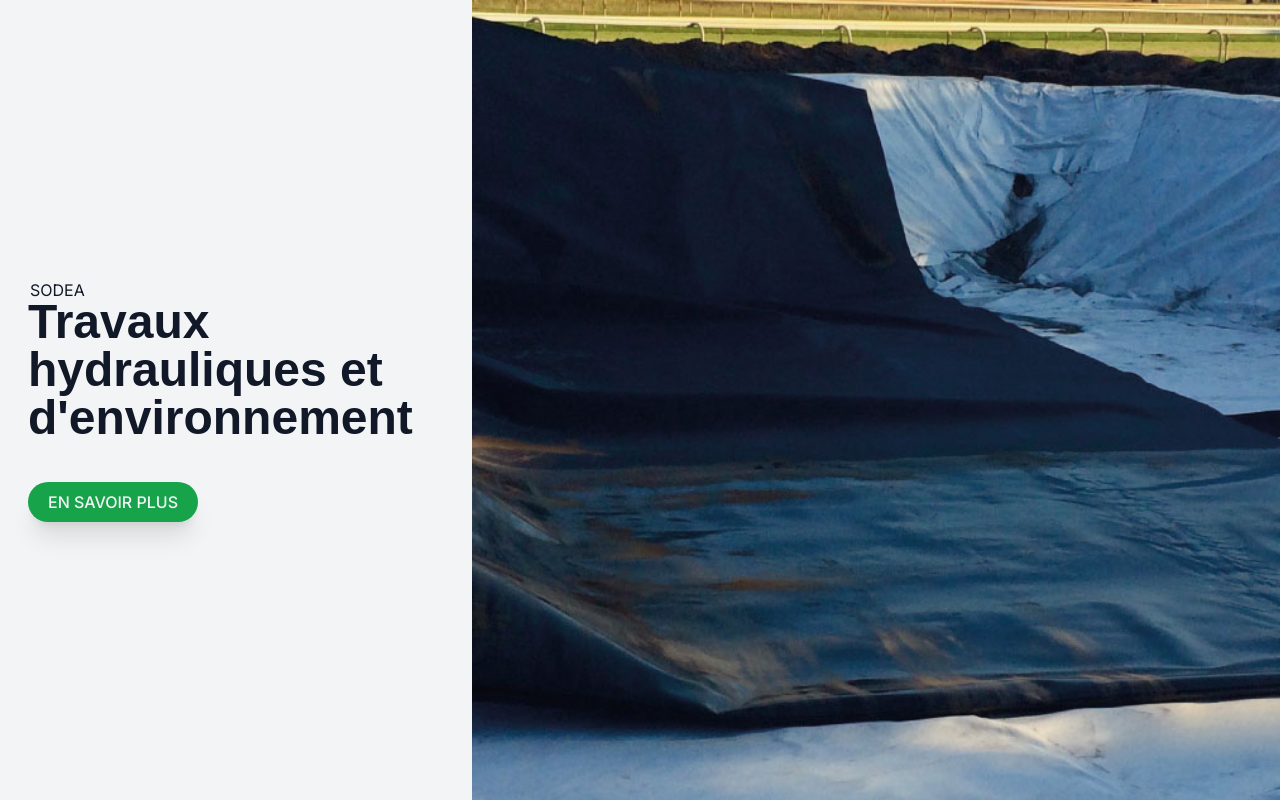
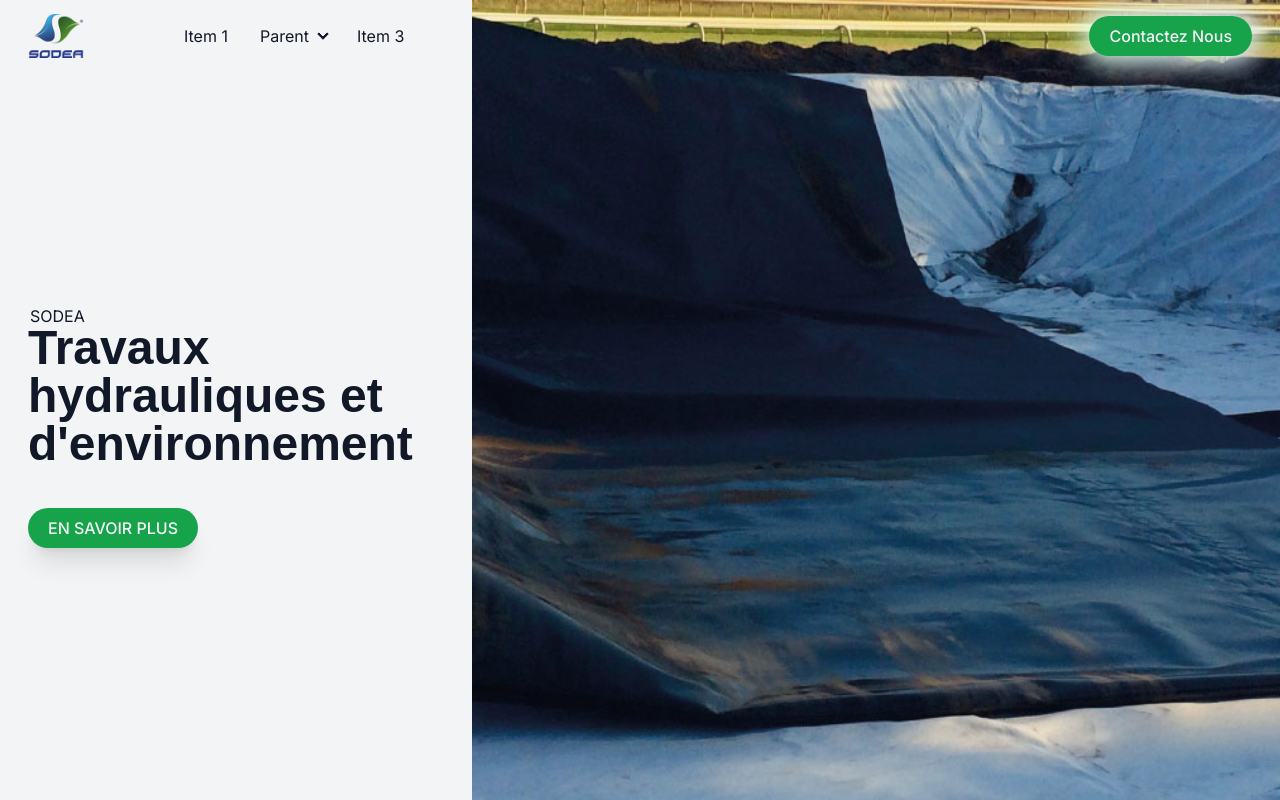
Before and after one commit to ch33kaboo/sodea, a Next.js app: page / in a window 1280 px wide. Shown: the top 800 px of the page. Built offline with nearby package versions, Linux system fonts and the light colour scheme.

Commit message:
add navbar

```diff
--- a/app/page.tsx
+++ b/app/page.tsx
@@ -1,9 +1,11 @@
 import Hero from "@/components/landing/hero/Hero";
 import Sectors from "@/components/landing/Sectors";
+import Navbar from "@/components/Navbar";
 
 export default function Home() {
   return (
-    <main className="flex flex-col items-center justify-start">
+    <main className="flex flex-col items-center justify-start relative">
+      <Navbar></Navbar>
       <Hero></Hero>
       <Sectors></Sectors>
     </main>
--- a/components/Navbar.tsx
+++ b/components/Navbar.tsx
@@ -0,0 +1,91 @@
+/* eslint-disable @next/next/no-img-element */
+import React from "react";
+
+export default function Navbar() {
+  return (
+    <div className="navbar bg-transparent absolute top-0 left-0 right-0 z-[9999] px-7">
+      <div className="navbar-start flex flex-row gap-20 items-center justify-start">
+        <div className="flex justify-center items-center">
+          <div className="dropdown">
+            <label tabIndex={0} className="btn btn-ghost lg:hidden">
+              <svg
+                xmlns="http://www.w3.org/2000/svg"
+                className="h-5 w-5"
+                fill="none"
+                viewBox="0 0 24 24"
+                stroke="currentColor"
+              >
+                <path
+                  strokeLinecap="round"
+                  strokeLinejoin="round"
+                  strokeWidth="2"
+                  d="M4 6h16M4 12h8m-8 6h16"
+                />
+              </svg>
+            </label>
+            <ul
+              tabIndex={0}
+              className="menu menu-sm dropdown-content mt-3 z-[1] p-2 shadow bg-base-100 rounded-box w-52"
+            >
+              <li>
+                <a>Item 1</a>
+              </li>
+              <li>
+                <a>Parent</a>
+                <ul className="p-2">
+                  <li>
+                    <a>Submenu 1</a>
+                  </li>
+                  <li>
+                    <a>Submenu 2</a>
+                  </li>
+                </ul>
+              </li>
+              <li>
+                <a>Item 3</a>
+              </li>
+            </ul>
+          </div>
+          <img src="/logo-sodea.png" alt="sodea logo" className="h-14" />
+        </div>
+        <div className="hidden lg:flex">
+          <ul className="menu menu-horizontal px-1">
+            <li>
+              <a className="text-gray-900 hover:text-gray-900 text-base">
+                Item 1
+              </a>
+            </li>
+            <li tabIndex={0}>
+              <details>
+                <summary className="text-gray-900 hover:text-gray-900 text-base">
+                  Parent
+                </summary>
+                <ul className="p-2">
+                  <li>
+                    <a>Submenu 1</a>
+                  </li>
+                  <li>
+                    <a>Submenu 2</a>
+                  </li>
+                </ul>
+              </details>
+            </li>
+            <li>
+              <a className="text-gray-900 hover:text-gray-900 text-base">
+                Item 3
+              </a>
+            </li>
+          </ul>
+        </div>
+      </div>
+      <div className="navbar-end">
+        <div className="relative">
+          <div className="absolute -inset-2 bg-gradient-to-r from-green-100 to-blue-100 rounded-full blur-md"></div>
+          <button className="relative bg-green-600 rounded-full px-5 py-2 text-gray-100 font-medium capitalize">
+            Contactez nous
+          </button>
+        </div>
+      </div>
+    </div>
+  );
+}
--- a/components/landing/hero/HeroText.tsx
+++ b/components/landing/hero/HeroText.tsx
@@ -4,7 +4,7 @@ export default function HeroText() {
   return (
     <div className="w-7/12 relative text-gray-900">
       <div
-        className="bg-gray-100 flex flex-col p-7 items-start justify-center gap-3 absolute inset-0 animate-fade"
+        className="bg-gray-100 flex flex-col p-7 items-start justify-center gap-3 absolute inset-0 animate-fade md:pt-20"
         style={{
           animationDelay: "35s",
         }}
@@ -22,7 +22,7 @@ export default function HeroText() {
         </button>
       </div>
       <div
-        className="bg-gray-100 flex flex-col p-7 items-start justify-center gap-3 absolute inset-0 animate-fade"
+        className="bg-gray-100 flex flex-col p-7 items-start justify-center gap-3 absolute inset-0 animate-fade md:pt-20"
         style={{
           animationDelay: "28s",
         }}
@@ -35,7 +35,7 @@ export default function HeroText() {
         </button>
       </div>
       <div
-        className="bg-gray-100 flex flex-col p-7 items-start justify-center gap-3 absolute inset-0 animate-fade"
+        className="bg-gray-100 flex flex-col p-7 items-start justify-center gap-3 absolute inset-0 animate-fade md:pt-20"
         style={{
           animationDelay: "21s",
         }}
@@ -52,7 +52,7 @@ export default function HeroText() {
         </button>
       </div>
       <div
-        className="bg-gray-100 flex flex-col p-7 items-start justify-center gap-3 absolute inset-0 animate-fade"
+        className="bg-gray-100 flex flex-col p-7 items-start justify-center gap-3 absolute inset-0 animate-fade md:pt-20"
         style={{
           animationDelay: "14s",
         }}
@@ -69,7 +69,7 @@ export default function HeroText() {
         </button>
       </div>
       <div
-        className="bg-gray-100 flex flex-col p-7 items-start justify-center gap-3 absolute inset-0 animate-fade"
+        className="bg-gray-100 flex flex-col p-7 items-start justify-center gap-3 absolute inset-0 animate-fade md:pt-20"
         style={{
           animationDelay: "7s",
         }}
@@ -85,7 +85,7 @@ export default function HeroText() {
           En Savoir plus
         </button>
       </div>
-      <div className="bg-gray-100 flex flex-col p-7 items-start justify-center gap-3 absolute inset-0 animate-fade">
+      <div className="bg-gray-100 flex flex-col p-7 items-start justify-center gap-3 absolute inset-0 animate-fade md:pt-20">
         <p className="-mb-4 ml-[2px]">SODEA</p>
         <h1 className="text-5xl font-bold font-poppins">
           Travaux <br />
```
